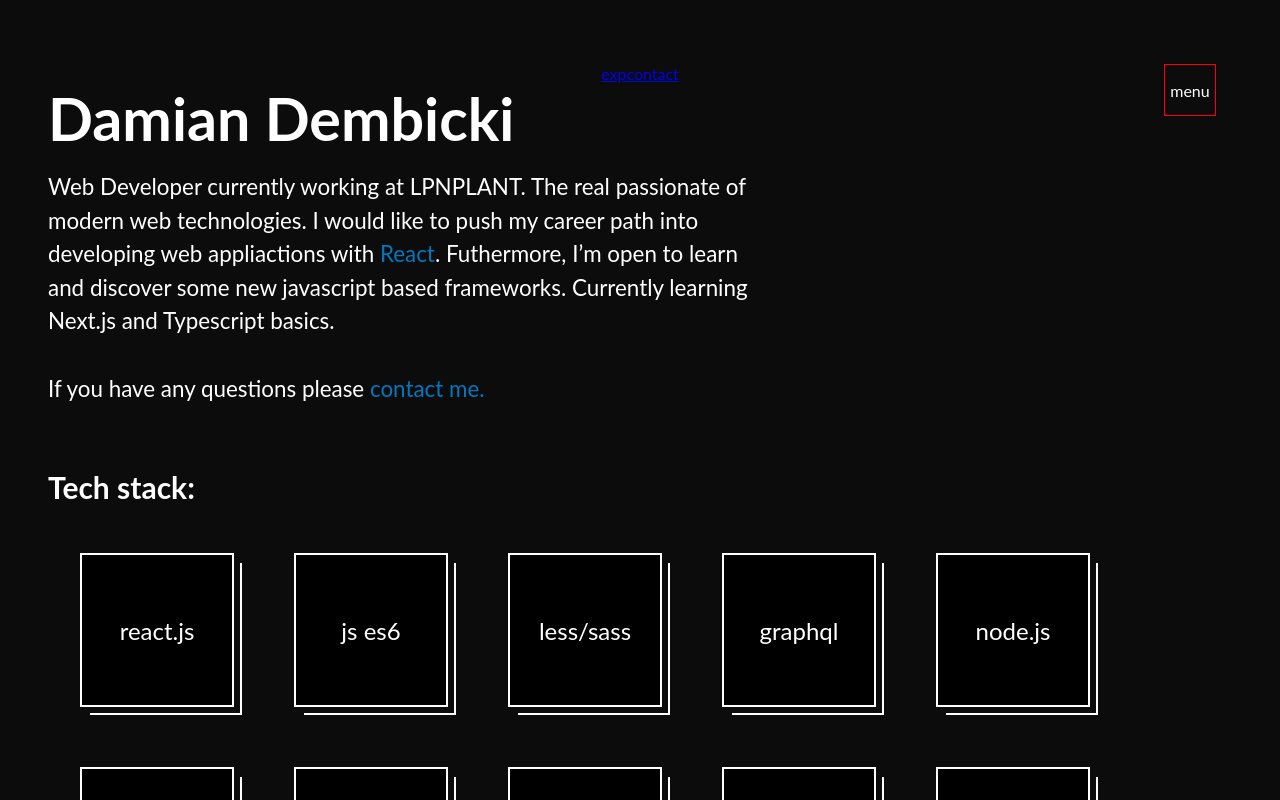
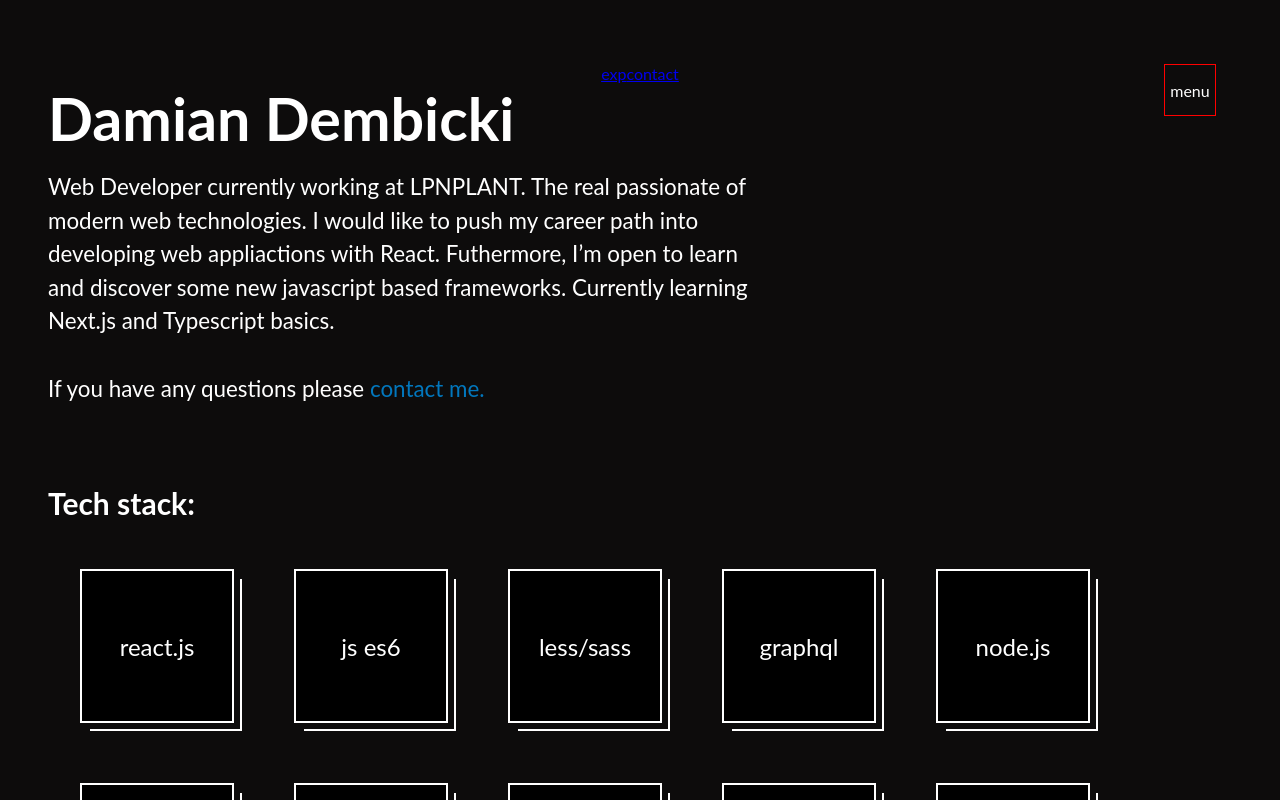
Before and after one commit to dembicki/minimal_portfolio, a React (Create React App) app: page / in a window 1280 px wide. Shown: the top 800 px of the page. Built offline with nearby package versions, Linux system fonts and the light colour scheme.

Commit message:
Styling fixes

```diff
--- a/src/components/Header.jsx
+++ b/src/components/Header.jsx
@@ -3,7 +3,7 @@ import styled from "styled-components";
 
 const Wrapper = styled.header`
   margin: 0;
-  margin-bottom: 4rem;
+  margin-bottom: 2rem;
 `;
 
 const Heading = styled.h1`
@@ -30,9 +30,9 @@ export default function Header() {
       <Description>
         Web Developer currently working at LPNPLANT. The real passionate of
         modern web technologies. I would like to push my career path into
-        developing web appliactions with <span>React</span>. Futhermore, I’m
-        open to learn and discover some new javascript based frameworks.
-        Currently learning Next.js and Typescript basics.
+        developing web appliactions with React. Futhermore, I’m open to learn
+        and discover some new javascript based frameworks. Currently learning
+        Next.js and Typescript basics.
         <br />
         <br />
         If you have any questions please <span>contact me.</span>
--- a/src/components/SectionWrapper.jsx
+++ b/src/components/SectionWrapper.jsx
@@ -3,6 +3,7 @@ import styled from "styled-components";
 
 export default function SectionWrapper({ children, title, id, minHeight }) {
   const Wrapper = styled.section`
+    padding-top: 2rem;
     max-width: 1200px;
     min-height: 100vh;
     min-height: ${minHeight};
```
